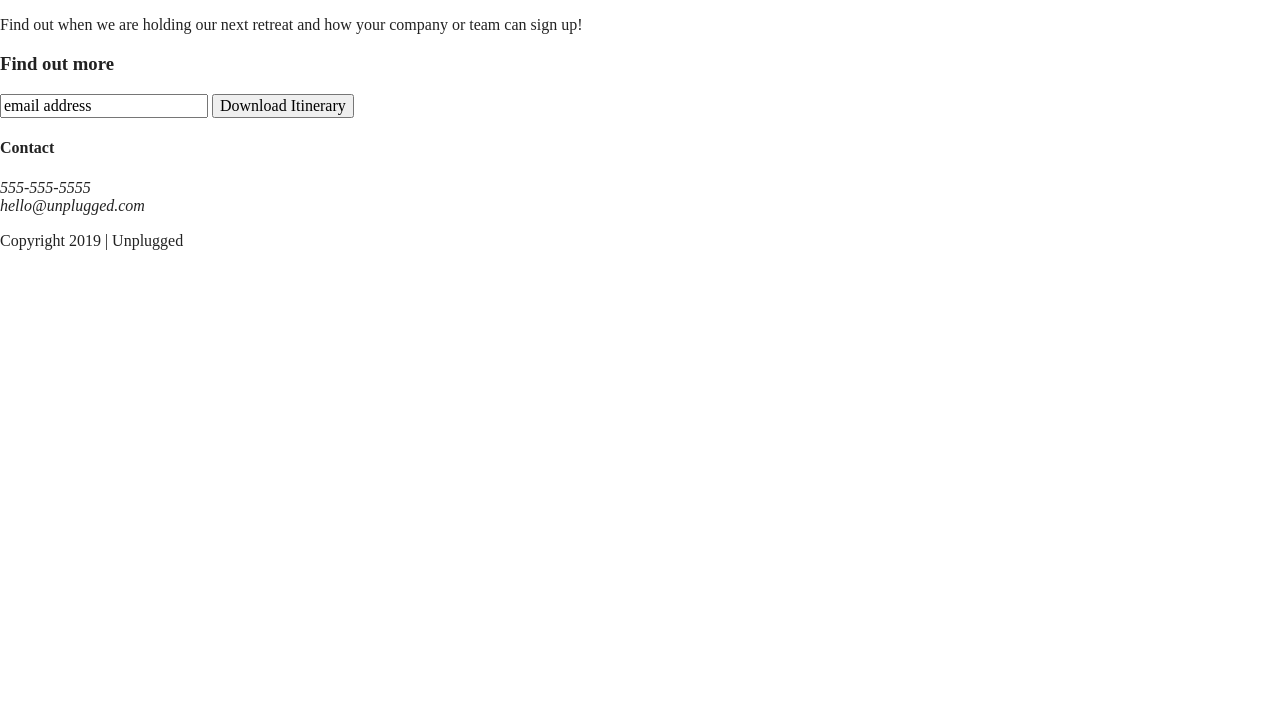
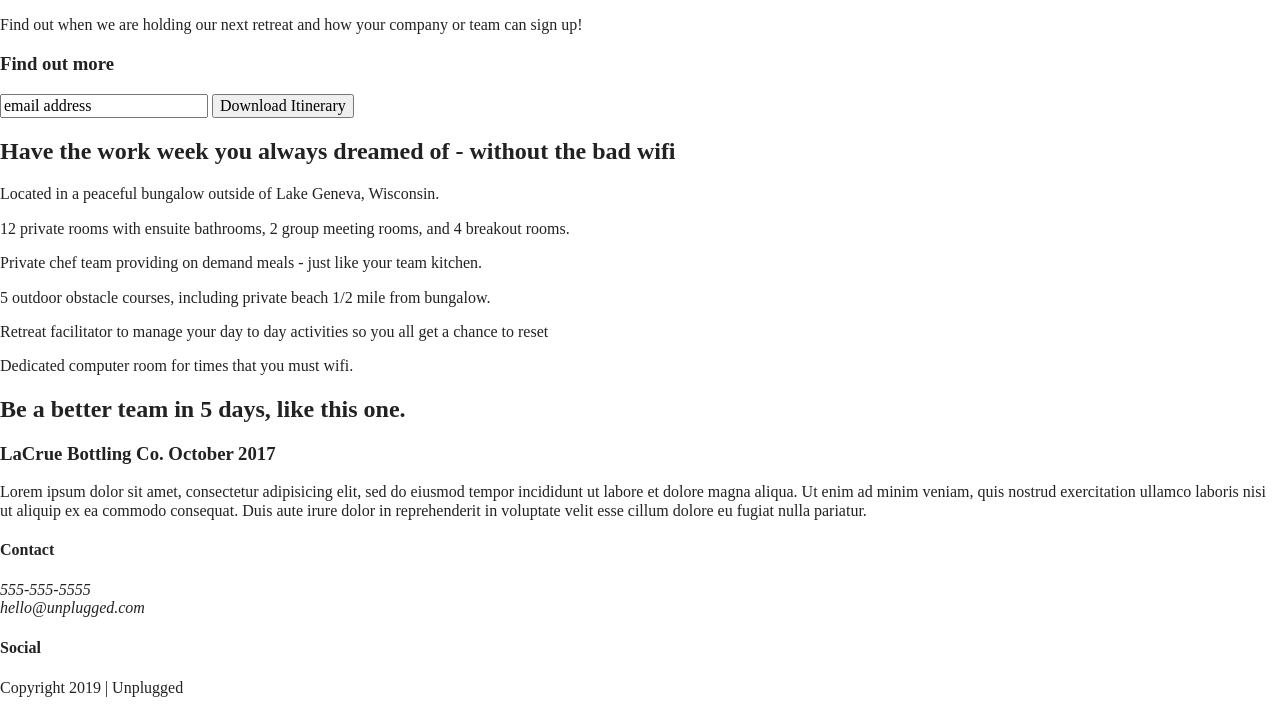
Before and after one commit to hybrid281/html5-boilerplate, a website built with Parcel: page index.html in a window 1280 px wide. Shown: the part 176-889 px from the top of the page. Before the commit the page ends 800 px from the top, so only its background shows below. Built offline with nearby package versions, Linux system fonts and the light colour scheme; files whose address does not match are found by name.

Commit message:
Updated homepage and verified class names

```diff
--- a/index.html
+++ b/index.html
@@ -26,7 +26,7 @@
 
 <header>
     <div class="content-wrapper">
-      <a href="#"><img src="" alt="unplugged logo"></a>
+      <a href="#"><img src="unknown" alt="unplugged logo"></a>
       <div class="header-divider"></div>
       <nav>
         <ul>
@@ -57,29 +57,58 @@
       </div>
     </div>
   </aside>
-</main>
-<!-- UPCOMING CONTENT
-  <section>
-    <h1>Have the work week you always dreamed of - without the bad wifi</h1>
-    <p>Located in a peaceful bungalow outside of Lake Geneva, Wisconsin.</p>
-    <p>12 private rooms with ensuite bathrooms, 2 group meeting rooms, and 4 breakout rooms.</p>
-    <p>Private chef team providing on demand meals - just like your team kitchen.</p>
-    <p>5 outdoor obstacle courses, including private beach 1/2 mile from bungalow.</p>
-    <p>Retreat facilitator to manage your day to day activities so you all get a chance to reset.</p>
-    <p>Dedicated computer room for times that you must wifi.</p>
+
+  <section class="features">
+    <div class="content-wrapper">
+      <h2>Have the work week you always dreamed of - without the bad wifi</h2>
+      <div class="features-items">
+      <article>
+        <p class="font-icon"></p>
+        <p class="features-item-description">Located in a peaceful bungalow outside of Lake Geneva, Wisconsin.</p>
+      </article>
+
+      <article>
+		    <p class="font-icon"></p>
+		    <p class="features-item-description">12 private rooms with ensuite bathrooms, 2 group meeting rooms, and 4 breakout rooms.</p>
+      </article>
+
+      <article>
+		    <p class="font-icon"></p>
+		    <p class="features-item-description">Private chef team providing on demand meals - just like your team kitchen.</p>
+      </article>
+
+      <article>
+		    <p class="font-icon"></p>
+		    <p class="features-item-description">5 outdoor obstacle courses, including private beach 1/2 mile from bungalow.</p>
+      </article>
+
+      <article>
+		    <p class="font-icon"></p>
+		    <p class="features-item-description">Retreat facilitator to manage your day to day activities so you all get a chance to reset</p>
+      </article>
+
+      <article>
+		    <p class="font-icon"></p>
+		    <p class="features-item-description">Dedicated computer room for times that you must wifi.</p>
+      </article>
+      </div>
+    </div>
+   </section>
+
+  <section class="reviews">
+    <div class="content-wrapper">
+      <h2>Be a better team in 5 days, like this one.</h2>
+        <article>
+          <div>
+            <h3>LaCrue Bottling Co. October 2017</h3>
+            <p> Lorem ipsum dolor sit amet, consectetur adipisicing elit, sed do eiusmod tempor incididunt ut labore et dolore magna aliqua. Ut enim ad minim veniam, quis nostrud exercitation ullamco laboris nisi ut aliquip ex ea commodo consequat. Duis aute irure dolor in reprehenderit in voluptate velit esse cillum dolore eu fugiat nulla pariatur.
+            </p>
+          </div>
+        </article>
+    </div>
   </section>
 
-  <section>
-    <h1>Be a better team in 5 days, like these.</h1>
-    <h3>LaCrue Bottling Co.</h3>
-    <h3>October 2017</h3>
-    <p> Lorem ipsum dolor sit amet, consectetur adipisicing elit, sed do eiusmod tempor incididunt ut labore et dolore magna aliqua. Ut enim ad minim veniam, quis nostrud exercitation ullamco laboris nisi ut aliquip ex ea commodo consequat. Duis aute irure dolor in reprehenderit in voluptate velit esse cillum dolore eu fugiat nulla pariatur.
-    </p>
-  </section>
-
-CONTENT COMING UP--->
-
-
+</main>
 
 <footer>
   <div class="content-wrapper">
@@ -94,14 +123,15 @@ CONTENT COMING UP--->
         </address>
       </div>
       <div class="social">
+        <h4>Social</h4>
         <div class="social-icons">
           <p><a href="https://www.facebook.com/yoursite" target="_blank"></a></p>
           <p><a href="https://twitter.com/imcjepps" target="_blank"></a></p>
           <p><a href="https://www.instagram.com/cjepps/" target="_blank"></a></p>
         </div>
       </div>
-    </div>
-  </div>
+    </div> <!-- footer content ends -->
+  </div> <!-- footer content-wrapper ends -->
   <div class="copyright">
     <p>Copyright 2019 | Unplugged</p>
   </div>
```
